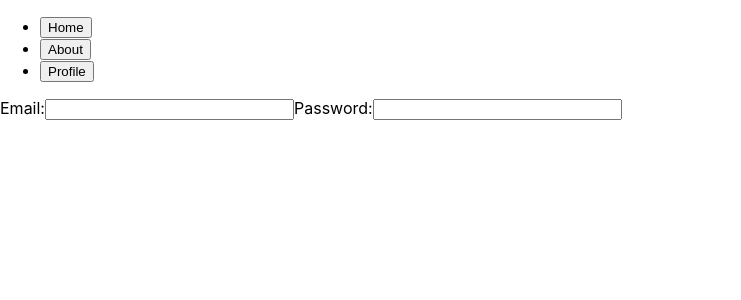
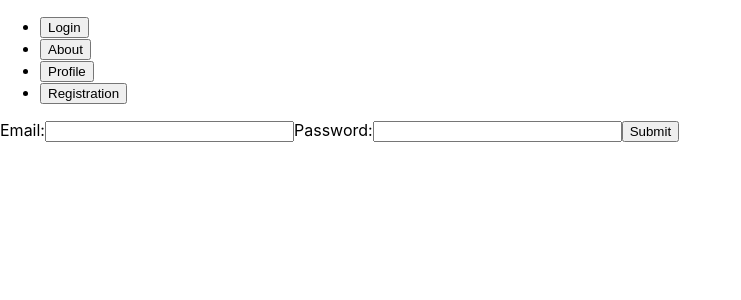
Before and after one commit to AbayTergeu/loft-taxi, a React (Create React App) app: page / in a window 1280 px wide. Shown: the top 300 px of the page, without its empty margins (0-741 px from the left). Built offline with nearby package versions, Linux system fonts and the light colour scheme.

Commit message:
add map and registration pages

```diff
--- a/src/App.js
+++ b/src/App.js
@@ -2,11 +2,13 @@ import './App.css';
 import {Home} from './Home';
 import {About} from './About';
 import {Profile} from './Profile';
+//import {Registration} from './Registration';
 import React from 'react';
 
 const PAGES = {
   home: <Home/>,
   about: <About/>,
+  //registration: <Registration/>,
   profile: <Profile/>
 }
 
@@ -25,7 +27,7 @@ class App extends React.Component {
               <button onClick={() => {
                 this.navigateTo("home")
               }}>
-                Home
+                Login
               </button>
             </li>
             <li>
@@ -41,6 +43,15 @@ class App extends React.Component {
               }}>
                 Profile
               </button>
+
+            </li>
+            <li>
+              <button onClick={() => {
+                this.navigateTo("registration")
+              }}>
+                Registration
+              </button>
+
             </li>
           </ul>
         </nav>
--- a/src/Home.jsx
+++ b/src/Home.jsx
@@ -1,4 +1,7 @@
 import React from 'react'
+import {Map} from './Map';
+
+
 
 export const Home = () => {
     return (
@@ -8,6 +11,12 @@ export const Home = () => {
 
             <label htmlFor="password">Password:</label>
             <input id="password" type="password" name="password" size="28"/>
+
+            <button onClick={() => {
+                this.navigateTo(<Map/>)
+              }}>
+                Submit
+              </button>
         </form>
     )
 }
--- /dev/null
+++ b/src/Map.jsx
@@ -0,0 +1,5 @@
+import React from 'react'
+
+export const Map = () => {
+    return <>Map</>
+}
--- /dev/null
+++ b/src/Registration.jsx
@@ -0,0 +1,36 @@
+import {Map} from './Map';
+import React from 'react';
+
+const PAGES = {
+  map: <Map/>
+}
+
+class Registration extends React.Component {
+  state = {currentPage: "map"};
+  navigateTo = (page) => {
+    this.setState({currentPage: page})
+  };
+
+  render(){
+    return <>
+      <header>
+        <nav>
+            <li>
+              <button onClick={() => {
+                this.navigateTo("map")
+              }}>
+                Registration
+              </button>
+            </li>
+        </nav>
+      </header>
+      <main>
+        <section>
+          {PAGES[this.state.currentPage]}
+        </section>
+      </main>
+    </>
+  }
+}
+
+export default Registration;
```
